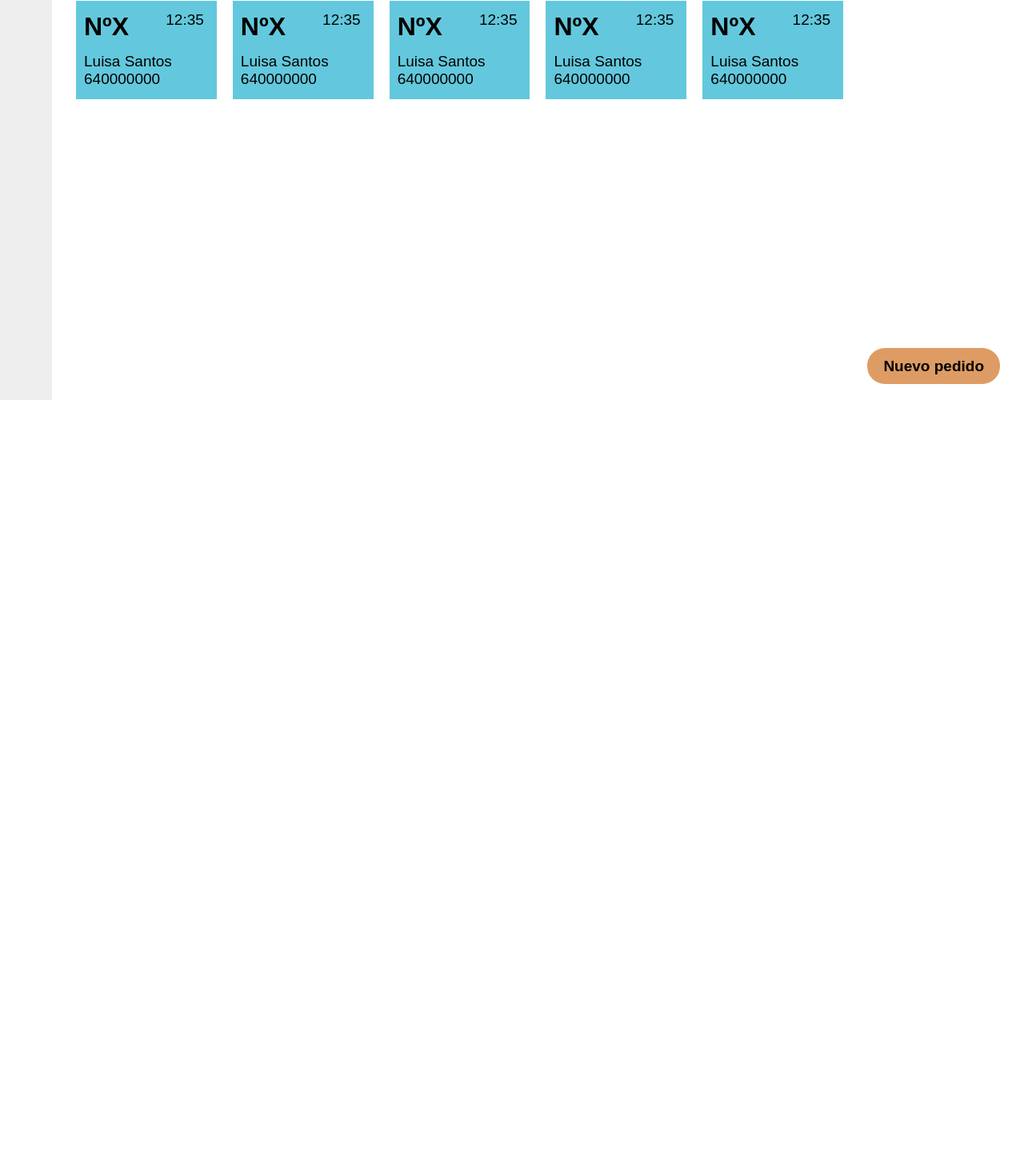
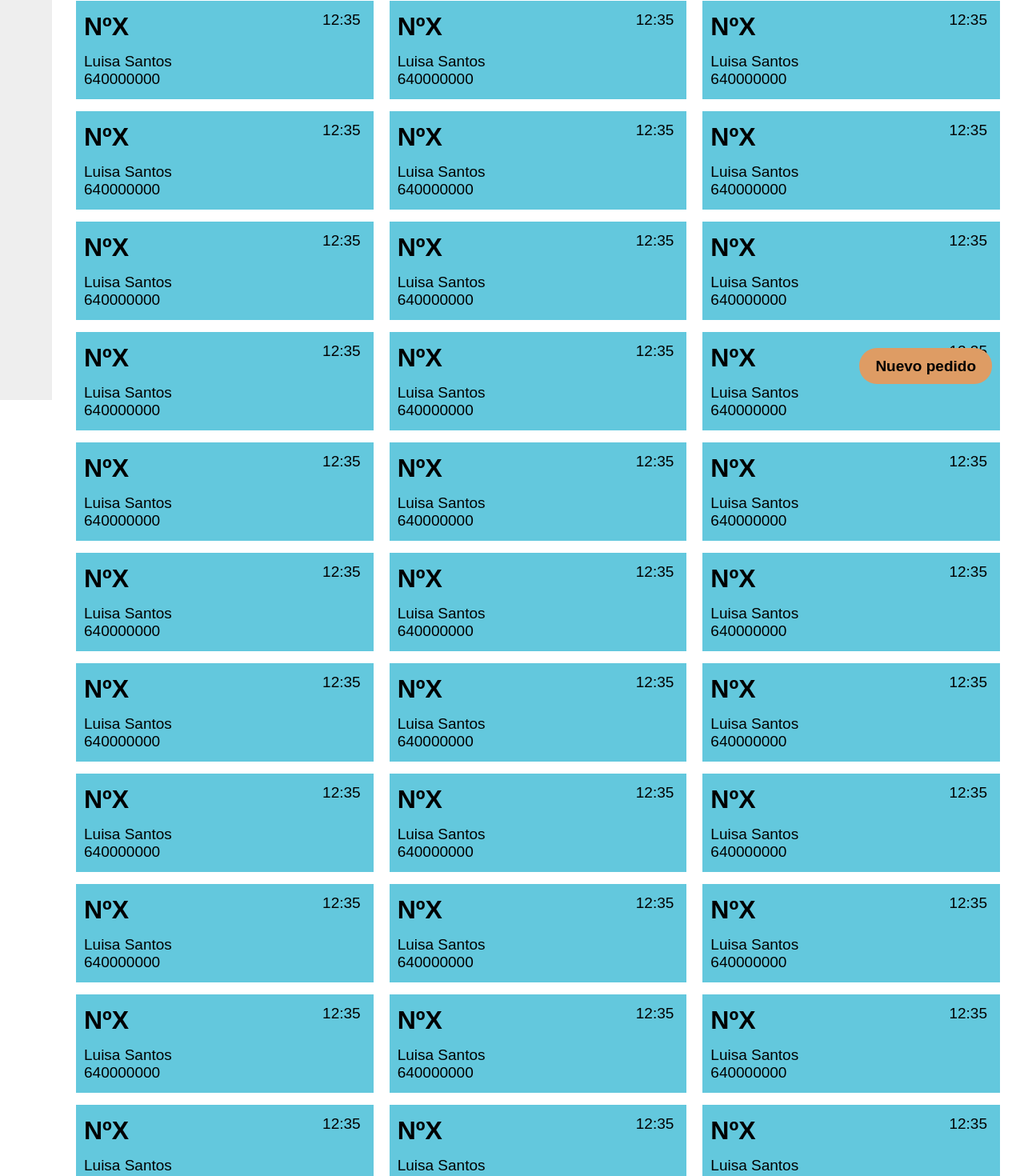
Before and after one commit to sandersuarez/adminrps, a React app: page / in a window 1280 px wide. Shown: the part 300-1770 px from the top of the page at 80% size. Before the commit the page ends 800 px from the top, so only its background shows below. Built offline with nearby package versions, Linux system fonts and the light colour scheme.

Commit message:
Super commit

```diff
--- a/src-js/components/ActiveOrders.tsx
+++ b/src-js/components/ActiveOrders.tsx
@@ -4,6 +4,8 @@ import breakpoints from '../styles/breakpoints'
 import SearchBar from './SearchBar'
 import NoteContainer from './NoteContainer'
 import Alert from './Alert'
+import Note from './Note'
+import NoteType from '../shapes/NoteType'
 
 const Container = styled.article(
   {
@@ -14,13 +16,55 @@ const Container = styled.article(
   },
 )
 
+/**
+ * Component that contains all the data to manage the active orders of the user. It lists them, and provides a search
+ * bar to filter by phone number or customer name
+ */
 const ActiveOrders = () => {
   return (
     <Container>
       <h2>Pedidos en elaboración</h2>
       <SearchBar />
       <Alert message={ 'error' } type={ 'error' } />
-      <NoteContainer />
+      <NoteContainer noteList={ [
+        <Note key={0} noteType={NoteType.activeOrder} />,
+        <Note key={1} noteType={NoteType.activeOrder} />,
+        <Note key={2} noteType={NoteType.activeOrder} />,
+        <Note key={3} noteType={NoteType.activeOrder} />,
+        <Note key={4} noteType={NoteType.activeOrder} />,
+        <Note key={5} noteType={NoteType.activeOrder} />,
+        <Note key={6} noteType={NoteType.activeOrder} />,
+        <Note key={6} noteType={NoteType.activeOrder} />,
+        <Note key={6} noteType={NoteType.activeOrder} />,
+        <Note key={6} noteType={NoteType.activeOrder} />,
+        <Note key={6} noteType={NoteType.activeOrder} />,
+        <Note key={6} noteType={NoteType.activeOrder} />,
+        <Note key={6} noteType={NoteType.activeOrder} />,
+        <Note key={6} noteType={NoteType.activeOrder} />,
+        <Note key={6} noteType={NoteType.activeOrder} />,
+        <Note key={6} noteType={NoteType.activeOrder} />,
+        <Note key={6} noteType={NoteType.activeOrder} />,
+        <Note key={6} noteType={NoteType.activeOrder} />,
+        <Note key={6} noteType={NoteType.activeOrder} />,
+        <Note key={6} noteType={NoteType.activeOrder} />,
+        <Note key={6} noteType={NoteType.activeOrder} />,
+        <Note key={6} noteType={NoteType.activeOrder} />,
+        <Note key={6} noteType={NoteType.activeOrder} />,
+        <Note key={6} noteType={NoteType.activeOrder} />,
+        <Note key={6} noteType={NoteType.activeOrder} />,
+        <Note key={6} noteType={NoteType.activeOrder} />,
+        <Note key={6} noteType={NoteType.activeOrder} />,
+        <Note key={6} noteType={NoteType.activeOrder} />,
+        <Note key={6} noteType={NoteType.activeOrder} />,
+        <Note key={6} noteType={NoteType.activeOrder} />,
+        <Note key={6} noteType={NoteType.activeOrder} />,
+        <Note key={6} noteType={NoteType.activeOrder} />,
+        <Note key={6} noteType={NoteType.activeOrder} />,
+        <Note key={6} noteType={NoteType.activeOrder} />,
+        <Note key={6} noteType={NoteType.activeOrder} />,
+        <Note key={6} noteType={NoteType.activeOrder} />,
+        <Note key={6} noteType={NoteType.activeOrder} />,
+      ] } />
     </Container>
   )
 }
--- a/src-js/components/Button.tsx
+++ b/src-js/components/Button.tsx
@@ -9,6 +9,9 @@ interface IProps {
   customType: 'secondary' | 'flattened-secondary' | 'danger'
 }
 
+/**
+ * Component that defines a customized button to be reused across the application
+ */
 const Button = styled.button<IProps>(
   {
     // reset styling
--- a/src-js/components/Home.tsx
+++ b/src-js/components/Home.tsx
@@ -9,15 +9,21 @@ const NewOrderButton = styled(Button)({
   position: 'fixed',
   bottom: '7.5rem',
   right: '2rem',
+  zIndex: 1,
   [breakpoints.tablet]: {
     bottom: '8.5rem',
     right: '3rem',
   },
   [breakpoints.desktop]: {
     bottom: '2rem',
+    right: '4rem',
   },
 })
 
+/**
+ * This component is the main section of the application, the home page. It contains the welcome message for the user,
+ * the logout button, the active orders component and the drafts component.
+ */
 const Home = () => {
   return (
     <section>
--- a/src-js/components/Navbar.tsx
+++ b/src-js/components/Navbar.tsx
@@ -25,6 +25,9 @@ const Container = styled.nav(
   },
 )
 
+/**
+ * The main menu component. This will be the main navigation layer for the application to switch between sections.
+ */
 const Navbar: FC<IProps> = () => {
   return (
     <Container>
--- a/src-js/components/Note.tsx
+++ b/src-js/components/Note.tsx
@@ -1,16 +1,18 @@
-import React, { FC, ReactNode } from 'react'
+import React, { FC, Key, ReactNode } from 'react'
 import styled from '@emotion/styled'
 import colors from '../styles/colors'
 import fonts from '../styles/fonts'
 import breakpoints from '../styles/breakpoints'
+import NoteType from '../shapes/NoteType'
 
-interface IProps {
-  noteType: 'activeOrder' | 'unclaimedOrder' | 'draft'
+export interface NoteProps {
+  key: Key
+  noteType: NoteType
   // todo: remove children prop and add order prop
   children?: ReactNode
 }
 
-const Container = styled.article(
+const Container = styled.article<{ noteType: NoteType }>(
   {
     position: 'relative',
     background: colors.section,
@@ -38,6 +40,9 @@ const Container = styled.article(
         },
       },
     },
+    [breakpoints.smallDesktop]: {
+      gridColumn: 'span 2',
+    }
   },
   ({ noteType }) => {
     switch (noteType) {
@@ -49,7 +54,7 @@ const Container = styled.article(
   },
 )
 
-const Note: FC<IProps> = ({ noteType, children }) => {
+const Note: FC<NoteProps> = ({ noteType, children }) => {
   // todo: render elements depending on an order prop
   return (
     <Container noteType={ noteType }>
--- a/src-js/components/NoteContainer.tsx
+++ b/src-js/components/NoteContainer.tsx
@@ -1,10 +1,13 @@
-import React from 'react'
+import React, { FC, ReactElement } from 'react'
 import styled from '@emotion/styled'
 import breakpoints from '../styles/breakpoints'
-import Note from './Note'
+import { NoteProps } from './Note'
 
-const Container = styled.article(
-  {
+interface NoteContainerProps {
+  noteList: ReactElement<NoteProps>[]
+}
+
+const Container = styled.article({
   display: 'grid',
   gridTemplateColumns: 'repeat(2, 1fr)',
   gap: '1rem',
@@ -19,19 +22,11 @@ const Container = styled.article(
   [breakpoints.smallDesktop]: {
     gridTemplateColumns: 'repeat(6, 1fr)',
   },
-  },
-)
+})
 
-const NoteContainer = () => {
-  // todo: create children from orders array
+const NoteContainer: FC<NoteContainerProps> = ({ noteList }) => {
   return (
-    <Container>
-      <Note noteType={ 'activeOrder' } />
-      <Note noteType={ 'activeOrder' } />
-      <Note noteType={ 'activeOrder' } />
-      <Note noteType={ 'activeOrder' } />
-      <Note noteType={ 'activeOrder' } />
-    </Container>
+    <Container children={ noteList } />
   )
 }
 
--- a/src-js/components/WelcomeLayer.tsx
+++ b/src-js/components/WelcomeLayer.tsx
@@ -22,6 +22,9 @@ const Container = styled.article({
   },
 })
 
+/**
+ * This component contains the welcome message for the user and the logout button.
+ */
 const WelcomeLayer: FC<IProps> = ({ userName }) => {
   return (
     <Container>
--- /dev/null
+++ b/src-js/shapes/NoteType.ts
@@ -0,0 +1,7 @@
+enum NoteType {
+  activeOrder = 'activeOrder',
+  unclaimedOrder = 'unclaimedOrder',
+  draft = 'draft',
+}
+
+export default NoteType
```
Also changed, not shown: src-js/App.tsx (+6 -3 lines), src-js/components/Layout.tsx (+16 -0 lines), src-js/components/Modal.tsx (+17 -5 lines). Lines whose indentation alone changed are shown as unchanged.
